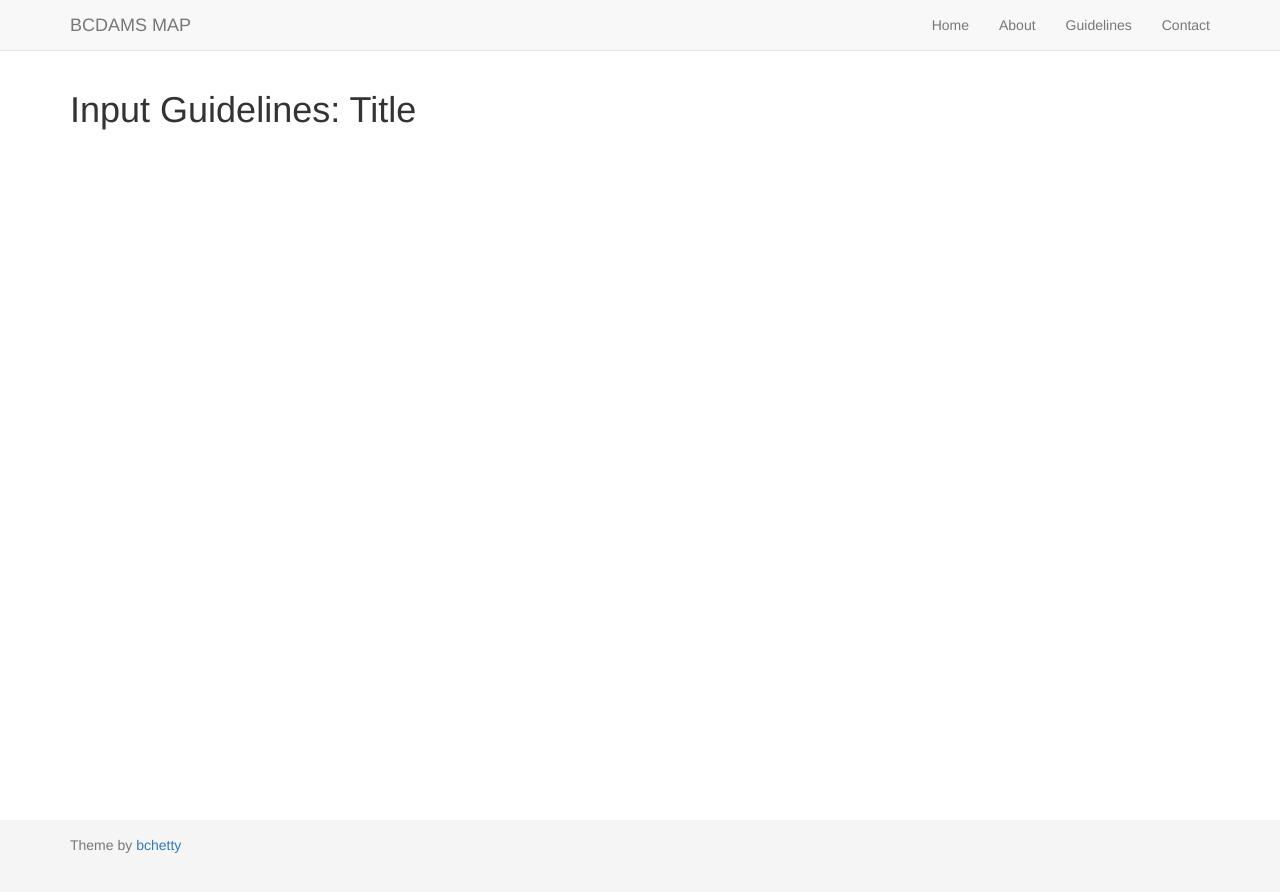
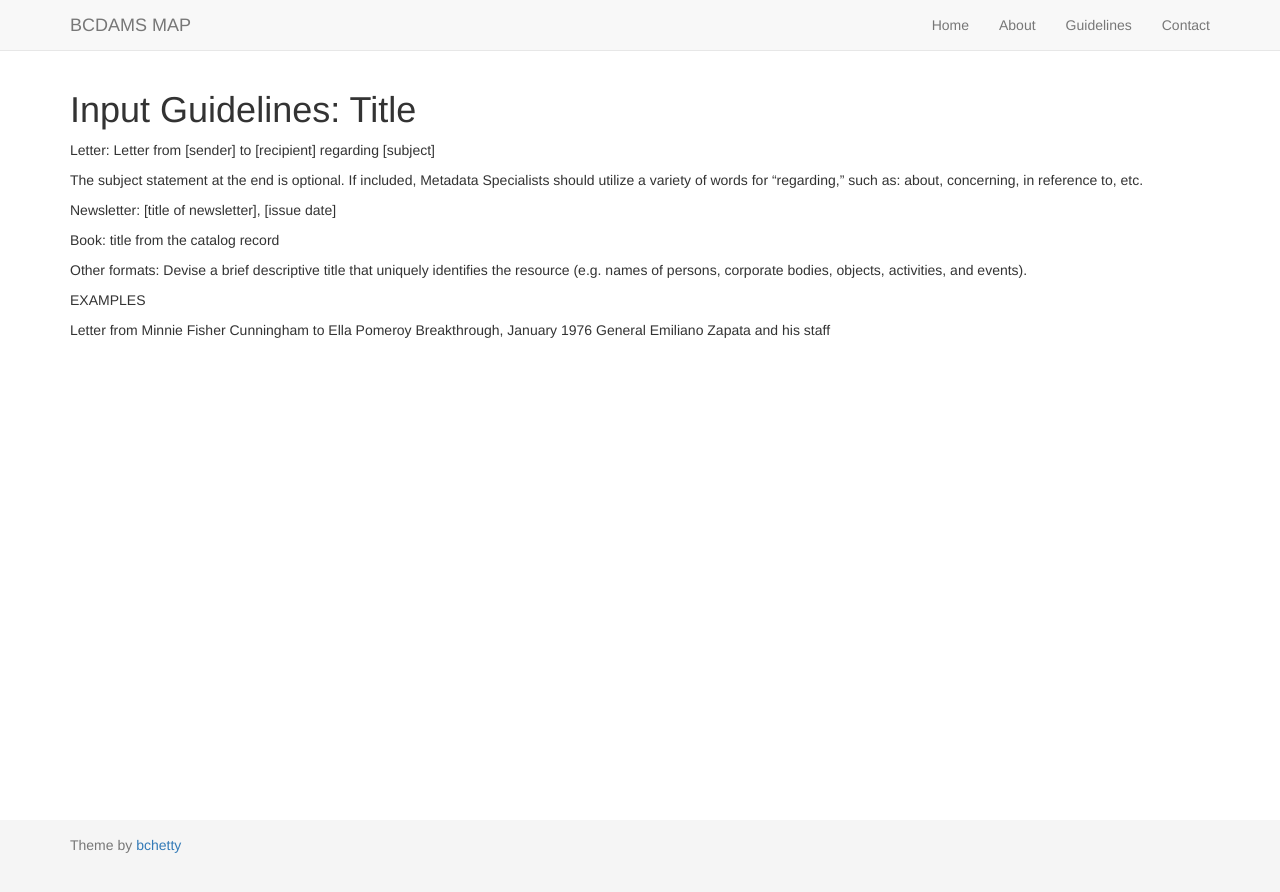
Before and after one commit to uhlibraries-digital/bcdams-map, a Jekyll site: the page built from guidelines/title.md, in a window 1280 px wide. Shown: the top 892 px of the page. Built offline with Jekyll 4.4.1, drawn with Linux system fonts in a browser that asks for light colours; nearby versions of some CDN libraries.

Commit message:
add title content

```diff
--- a/guidelines/title.md
+++ b/guidelines/title.md
@@ -8,3 +8,19 @@ comments: false
 {% assign element = site.data.dptf[page.field] %}
 
 # Input Guidelines: {{ element.label }}
+
+Letter: Letter from [sender] to [recipient] regarding [subject]
+
+The subject statement at the end is optional. If included, Metadata Specialists should utilize a variety of words for "regarding," such as: about, concerning, in reference to, etc.
+
+Newsletter: [title of newsletter], [issue date]
+
+Book: title from the catalog record
+
+Other formats: Devise a brief descriptive title that uniquely identifies the resource (e.g. names of persons, corporate bodies, objects, activities, and events).
+
+EXAMPLES
+
+Letter from Minnie Fisher Cunningham to Ella Pomeroy
+Breakthrough, January 1976
+General Emiliano Zapata and his staff
```
